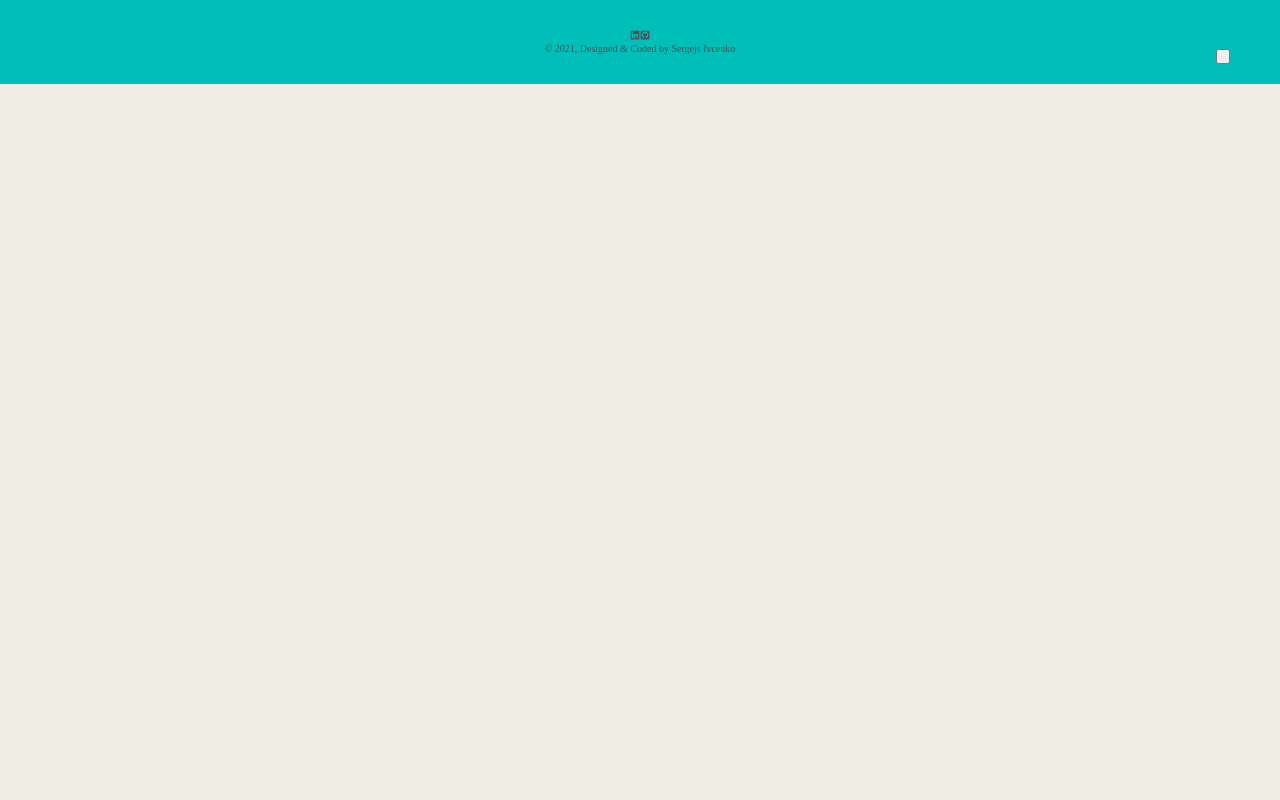
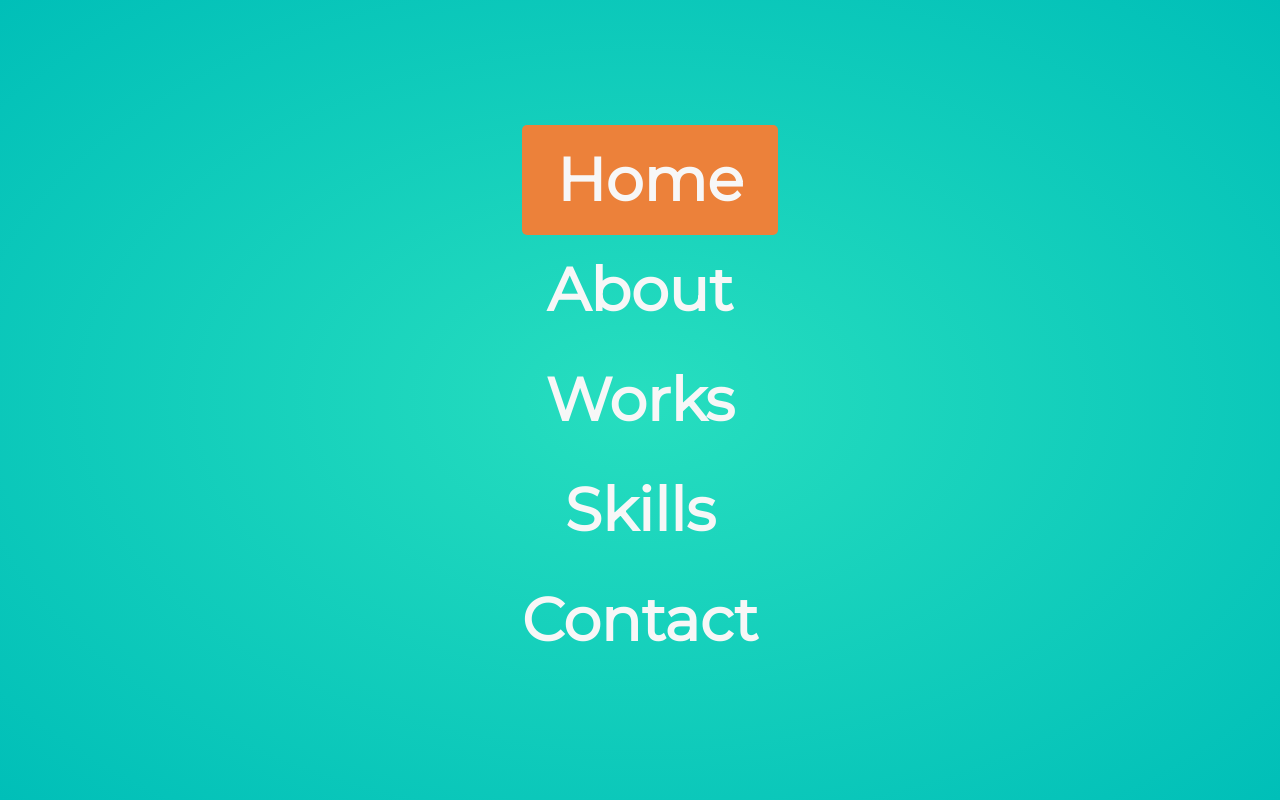
Before and after one commit to Sergio0831/my-new-portfolio, a Gatsby site: page / in a window 1280 px wide. Both pictures are taken after a click on the button 1223 px from the left and 56 px from the top of the page. Built offline with nearby package versions, Linux system fonts and the light colour scheme; Gatsby itself is replaced by a stand-in of ours.

Commit message:
Implemented nav links animation

```diff
--- a/src/assets/styles/_base.scss
+++ b/src/assets/styles/_base.scss
@@ -34,6 +34,16 @@ a {
   background-color: $color-secondary;
 }
 
-.btn {
-  border: none;
+::-webkit-scrollbar {
+  width: 1.2rem;
 }
+
+::-webkit-scrollbar-track {
+  border-radius: $rounded;
+  box-shadow: inset 0 0 5px $color-text;
+}
+
+::-webkit-scrollbar-thumb {
+  border-radius: 1rem;
+  background-color: $color-secondary;
+}
--- a/src/components/Header/Menu.js
+++ b/src/components/Header/Menu.js
@@ -11,7 +11,7 @@ const Menu = ({ isOpen }) => {
 
   return (
     <div className={classes}>
-      <Nav />
+      <Nav isOpen={isOpen} />
     </div>
   )
 }
--- a/src/components/Header/Menu.module.scss
+++ b/src/components/Header/Menu.module.scss
@@ -15,6 +15,6 @@
   clip-path: circle(0rem at calc(100% - 5.5rem) calc(0% + 5.5rem));
 }
 
-.show-menu {
+.showMenu {
   clip-path: circle(100% at 50% 50%);
 }
--- a/src/components/Header/Nav.js
+++ b/src/components/Header/Nav.js
@@ -1,32 +1,45 @@
+import clsx from "clsx"
 import { Link } from "gatsby"
 import React from "react"
-import { nav, navList, navItem, navLink } from "./Nav.module.scss"
+import {
+  nav,
+  navList,
+  navItem,
+  navItemIn,
+  navLink,
+  navLinkActive,
+} from "./Nav.module.scss"
 
-const Nav = () => {
+const Nav = ({ isOpen }) => {
+  const classes = clsx({
+    [navItem]: true,
+    [navItemIn]: isOpen,
+  })
+
   return (
     <nav className={nav}>
       <ul className={navList}>
-        <li className={navItem}>
-          <Link to="#" className={navLink}>
+        <li className={classes}>
+          <Link to="#" className={`${navLink} ${navLinkActive}`}>
             Home
           </Link>
         </li>
-        <li className={navItem}>
+        <li className={classes}>
           <Link to="#" className={navLink}>
             About
           </Link>
         </li>
-        <li className={navItem}>
+        <li className={classes}>
           <Link to="#" className={navLink}>
             Works
           </Link>
         </li>
-        <li className={navItem}>
+        <li className={classes}>
           <Link to="#" className={navLink}>
             Skills
           </Link>
         </li>
-        <li className={navItem}>
+        <li className={classes}>
           <Link to="#" className={navLink}>
             Contact
           </Link>
--- a/src/components/Header/Nav.module.scss
+++ b/src/components/Header/Nav.module.scss
@@ -8,17 +8,63 @@
 .navList {
   text-align: $align-center;
 }
+
 .navItem {
+  transform: translateY(100%);
+  transition: all 0.3s ease;
+  opacity: 0;
+
+  &:nth-child(1) {
+    transition-delay: 0.35s;
+  }
+
+  &:nth-child(2) {
+    transition-delay: 0.25s;
+  }
+
+  &:nth-child(3) {
+    transition-delay: 0.15s;
+  }
+
+  &:nth-child(4) {
+    transition-delay: 0.05s;
+  }
+
+  &In {
+    transform: translateY(0);
+    opacity: 1;
+
+    &:nth-child(1) {
+      transition-delay: 0.3s;
+    }
+
+    &:nth-child(2) {
+      transition-delay: 0.4s;
+    }
+
+    &:nth-child(3) {
+      transition-delay: 0.5s;
+    }
+
+    &:nth-child(4) {
+      transition-delay: 0.6s;
+    }
+
+    &:nth-child(5) {
+      transition-delay: 0.7s;
+    }
+  }
 }
+
 .navLink {
   @include font($font-family-primary, $font-weight-semi-bold, $font-xl);
   color: $color-light;
   padding: $p-1 $p-3 + 0.5;
+  border-radius: $rounded;
   transition: $base-transition;
-  border-radius: $rounded;
 
+  &Active,
   &:hover {
-    background-position: 100%;
     transform: translateX(1rem);
     background: $color-secondary;
   }
```
